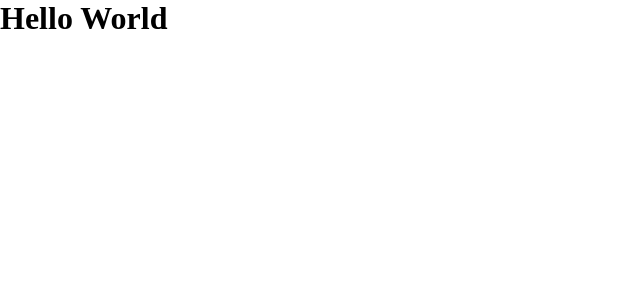
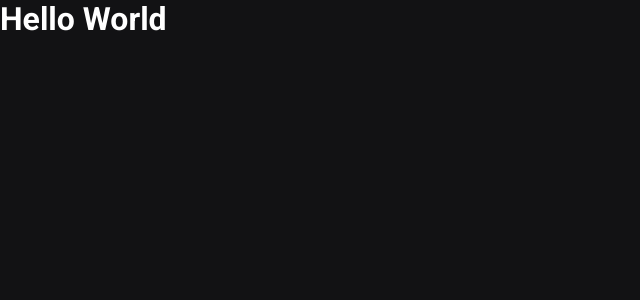
Before and after one commit to aronreisx/ignews, a Next.js app: page / in a window 1280 px wide. Shown: the top 300 px of the page, without its empty margins (0-640 px from the left). Built offline with nearby package versions, Linux system fonts and the light colour scheme.

Commit message:
:lipstick: Update global styling

```diff
--- a/src/styles/global.scss
+++ b/src/styles/global.scss
@@ -9,6 +9,8 @@
 
     --gray-100: #e1e1e6;
     --gray-300: #a8a8b3;
+    --gray-800: #29292e;
+    --gray-850: #1f2729;
     --gray-900: #121214;
 
     --cyan-500: #61dafb;
@@ -26,3 +28,21 @@
         font-size: 87.5%;
     }
 }
+
+body {
+  background: var(--gray-900);
+  color: var(--white);
+}
+
+body, input, textarea, select, button {
+  font: 400 1rem "Roboto", sans-serif;
+}
+
+button {
+  cursor: pointer;
+}
+
+a {
+  color: inherit;
+  text-decoration: none;
+}
```
